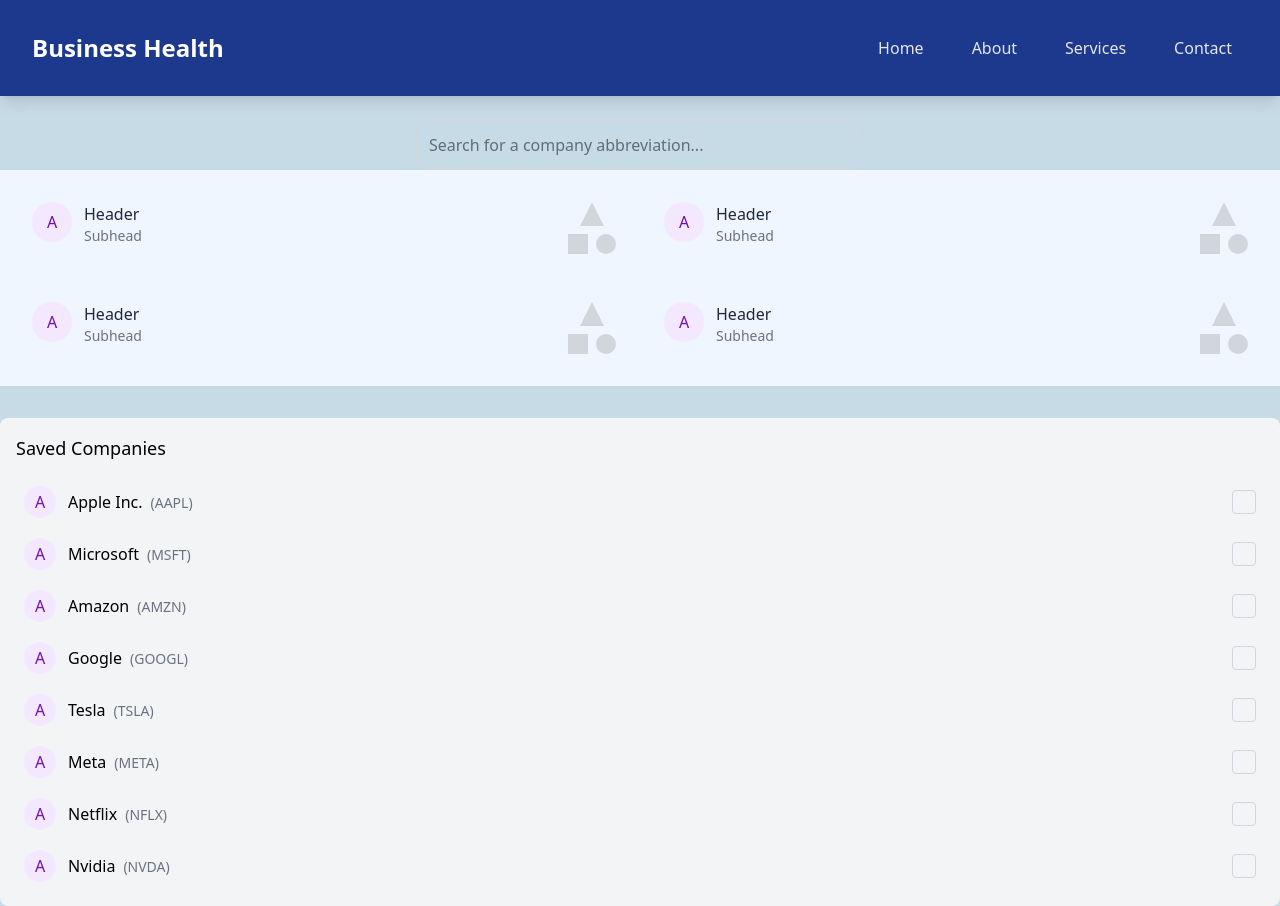
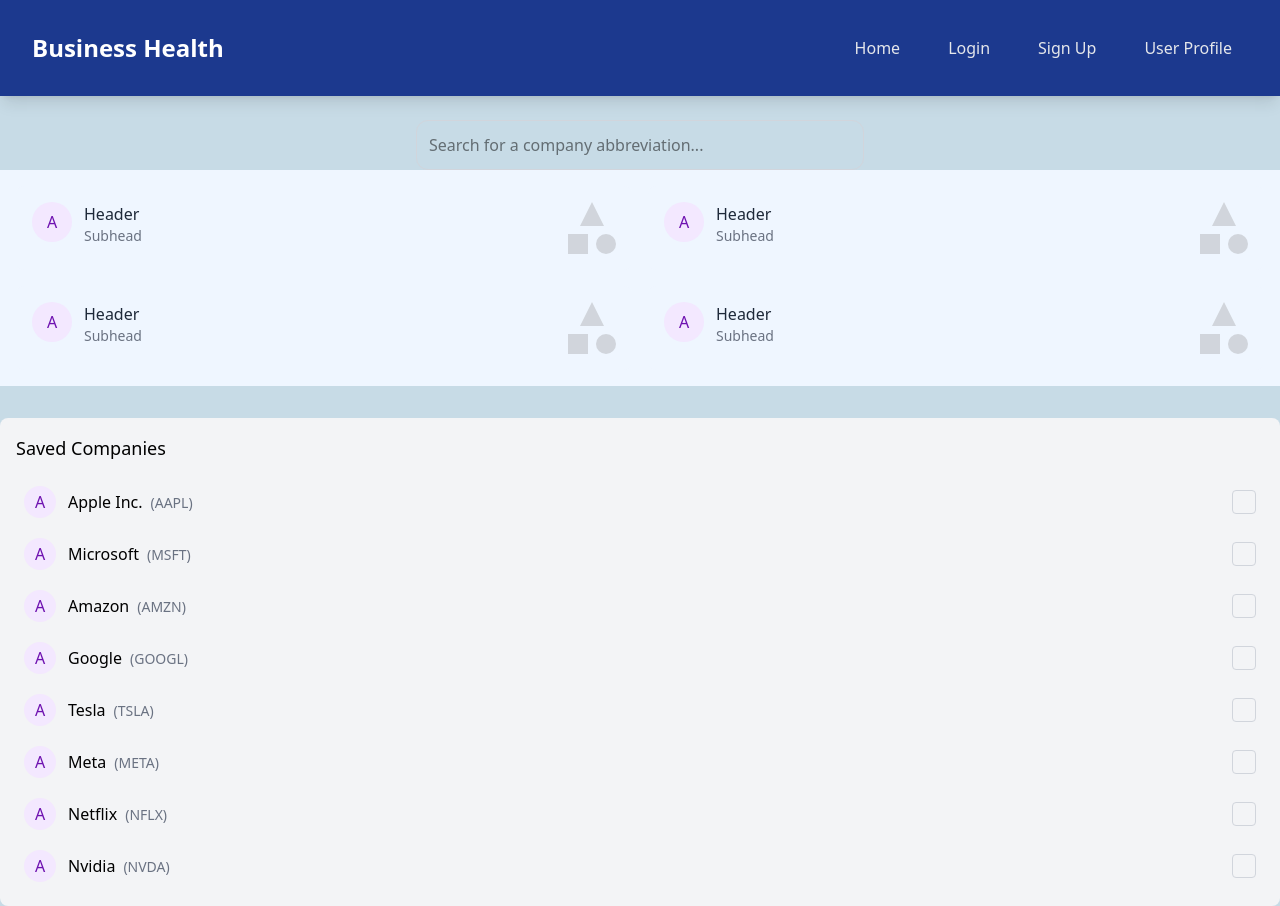
Before and after one commit to KelseySt/swe, a Next.js app: page / in a window 1280 px wide. Built offline with nearby package versions, Linux system fonts and the light colour scheme.

Commit message:
Added Navbar Links

```diff
--- a/src/app/components/Navbar.tsx
+++ b/src/app/components/Navbar.tsx
@@ -15,9 +15,9 @@
   color = "bg-blue-900",
   links = [
     { label: 'Home', href: '/' },
-    { label: 'About', href: '/about' },
-    { label: 'Services', href: '/services' },
-    { label: 'Contact', href: '/contact' }
+    { label: 'Login', href: '/login' },
+    { label: 'Sign Up', href: '/signup' },
+    { label: 'User Profile', href: '/mock-user-profile' }
   ]
 }: NavbarProps) {
   const [isMenuOpen, setIsMenuOpen] = useState(false);
--- a/src/app/components/RedirectAuth.tsx
+++ b/src/app/components/RedirectAuth.tsx
@@ -8,7 +8,7 @@
   const router = useRouter();
 
   // testing redirect – replace backend
-  const isAuthenticated = false;
+  const isAuthenticated = true;
 
   useEffect(() => {
     const isPublic = pathname === '/' || pathname === '/login' || pathname === '/signup';
```
